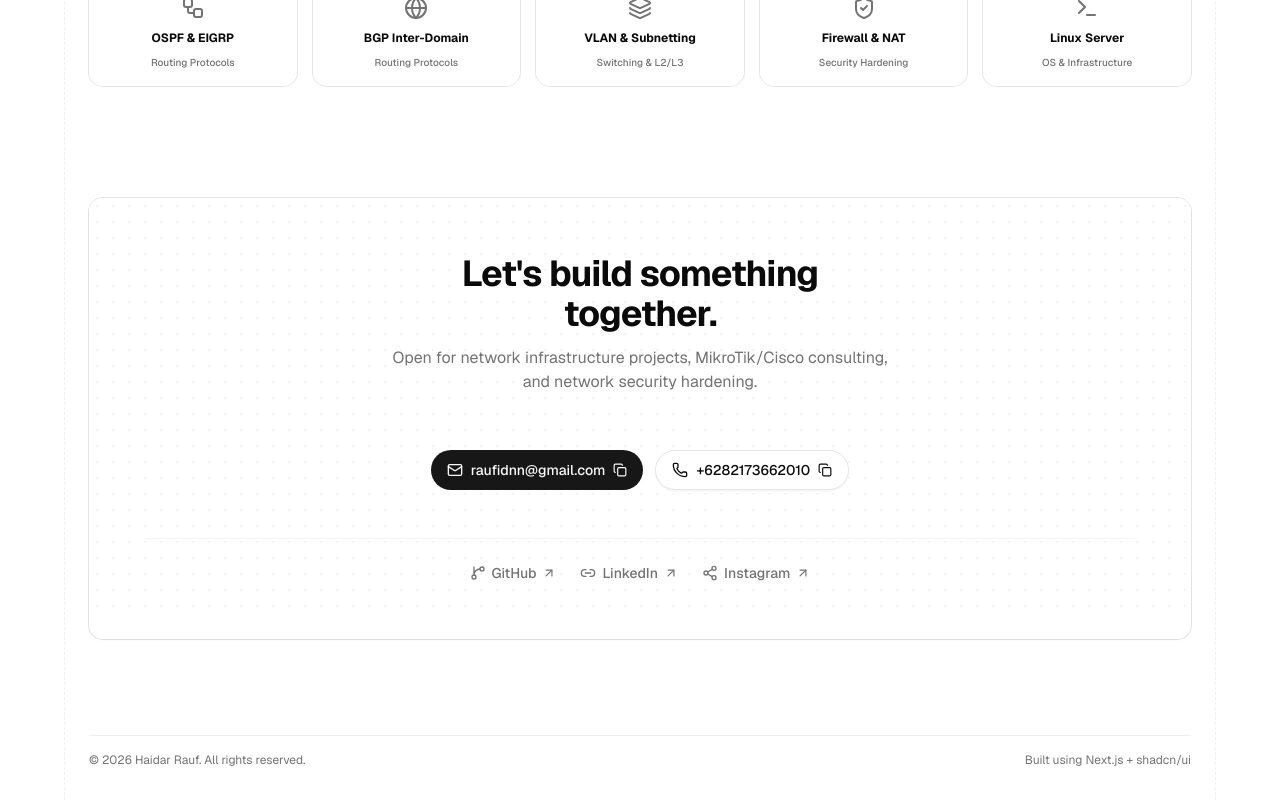
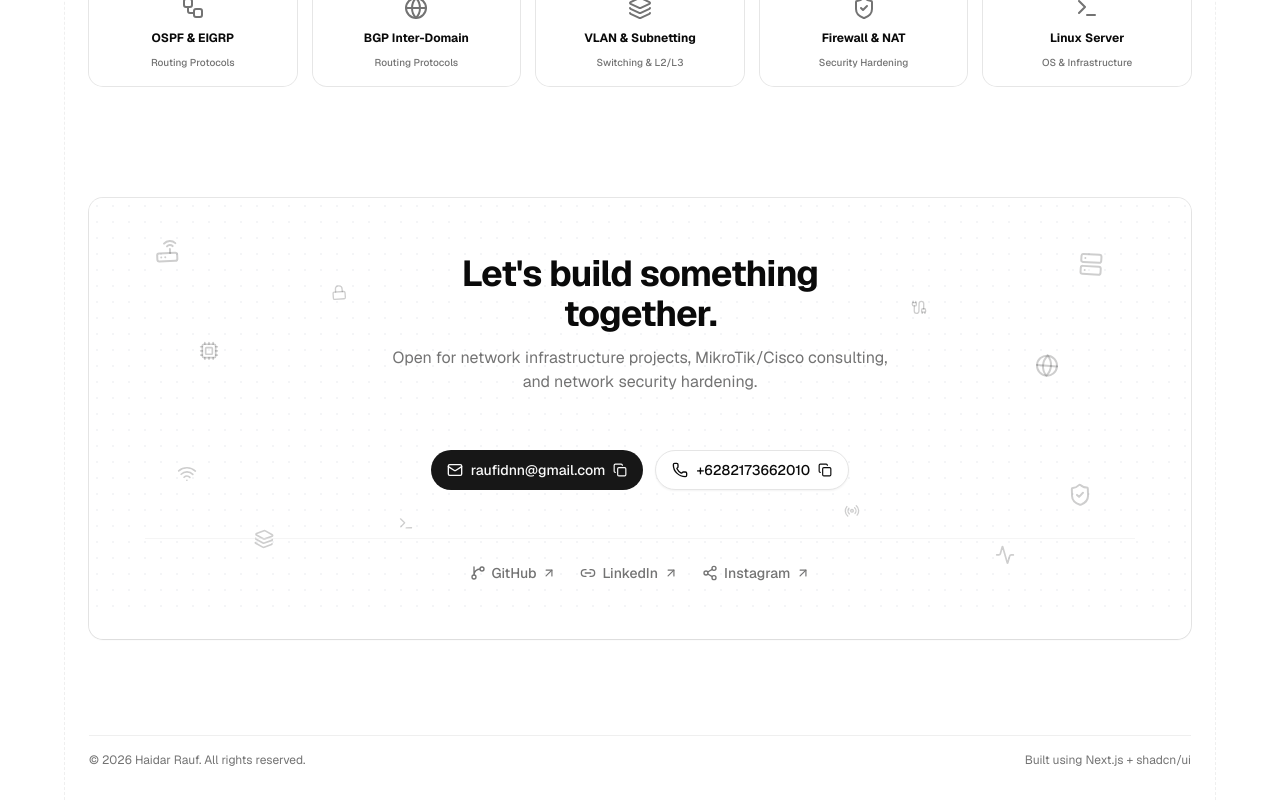
Before and after one commit to haidirwf/portfolio-idal, a Next.js app: page / in a window 1280 px wide. Shown: the part 2729-3529 px from the top of the page. Built offline with nearby package versions, Linux system fonts and the light colour scheme.

Commit message:
feat(contact): add floating subtle network icons pattern to Contact section

```diff
--- a/components/portfolio/contact.tsx
+++ b/components/portfolio/contact.tsx
@@ -2,11 +2,49 @@
 
 import * as React from "react";
 import { motion } from "motion/react";
-import { Mail, GitBranch, Link2, Share2, Copy, Check, ArrowUpRight, Download, Phone } from "lucide-react";
+import {
+  Mail,
+  GitBranch,
+  Link2,
+  Share2,
+  Copy,
+  Check,
+  ArrowUpRight,
+  Download,
+  Phone,
+  Router,
+  Server,
+  Cpu,
+  Globe,
+  Wifi,
+  ShieldCheck,
+  Layers,
+  Terminal,
+  Activity,
+  Radio,
+  Lock,
+  Cable
+} from "lucide-react";
 import { Button, buttonVariants } from "@/components/ui/button";
 import { Card } from "@/components/ui/card";
 import { useLanguage } from "@/components/language-provider";
 import { cn } from "@/lib/utils";
+
+// Floating background icons pattern for Network Engineering theme in Contact section
+const FLOATING_ICONS = [
+  { Icon: Router, top: "12%", left: "6%", size: "size-5 sm:size-6" },
+  { Icon: Server, top: "14%", right: "8%", size: "size-5 sm:size-6" },
+  { Icon: Cpu, top: "35%", left: "10%", size: "size-4 sm:size-5" },
+  { Icon: Globe, top: "40%", right: "12%", size: "size-5 sm:size-6" },
+  { Icon: Wifi, top: "65%", left: "8%", size: "size-4 sm:size-5" },
+  { Icon: ShieldCheck, top: "70%", right: "9%", size: "size-5 sm:size-6" },
+  { Icon: Layers, top: "82%", left: "15%", size: "size-4 sm:size-5" },
+  { Icon: Activity, top: "85%", right: "16%", size: "size-4 sm:size-5" },
+  { Icon: Lock, top: "22%", left: "22%", size: "size-3.5 sm:size-4" },
+  { Icon: Cable, top: "25%", right: "24%", size: "size-3.5 sm:size-4" },
+  { Icon: Terminal, top: "78%", left: "28%", size: "size-4" },
+  { Icon: Radio, top: "76%", right: "30%", size: "size-4" }
+];
 
 export function Contact() {
   const { t } = useLanguage();
@@ -45,6 +83,36 @@ export function Contact() {
         <Card className="border-border/80 bg-card/60 rounded-xl p-6 sm:p-14 text-center space-y-6 sm:space-y-8 w-full shadow-xs relative overflow-hidden">
           {/* Background grid pattern */}
           <div className="absolute inset-0 bg-[radial-gradient(#e5e7eb_1px,transparent_1px)] dark:bg-[radial-gradient(#27272a_1px,transparent_1px)] [background-size:16px_16px] opacity-40 pointer-events-none" />
+
+          {/* Floating Subtle Network Icons */}
+          <div className="absolute inset-0 pointer-events-none overflow-hidden select-none">
+            {FLOATING_ICONS.map((item, idx) => {
+              const IconComponent = item.Icon;
+              return (
+                <motion.div
+                  key={idx}
+                  className="absolute text-foreground/20 dark:text-foreground/15"
+                  style={{
+                    top: item.top,
+                    left: item.left,
+                    right: item.right
+                  }}
+                  animate={{
+                    y: [0, -8, 0],
+                    rotate: [0, 5, -5, 0]
+                  }}
+                  transition={{
+                    duration: 4 + (idx % 3),
+                    repeat: Infinity,
+                    ease: "easeInOut",
+                    delay: idx * 0.2
+                  }}
+                >
+                  <IconComponent className={item.size} />
+                </motion.div>
+              );
+            })}
+          </div>
 
           <div className="relative space-y-3 max-w-lg mx-auto">
             <h2 className="text-2xl sm:text-4xl font-bold tracking-tight text-foreground font-sans">
```
